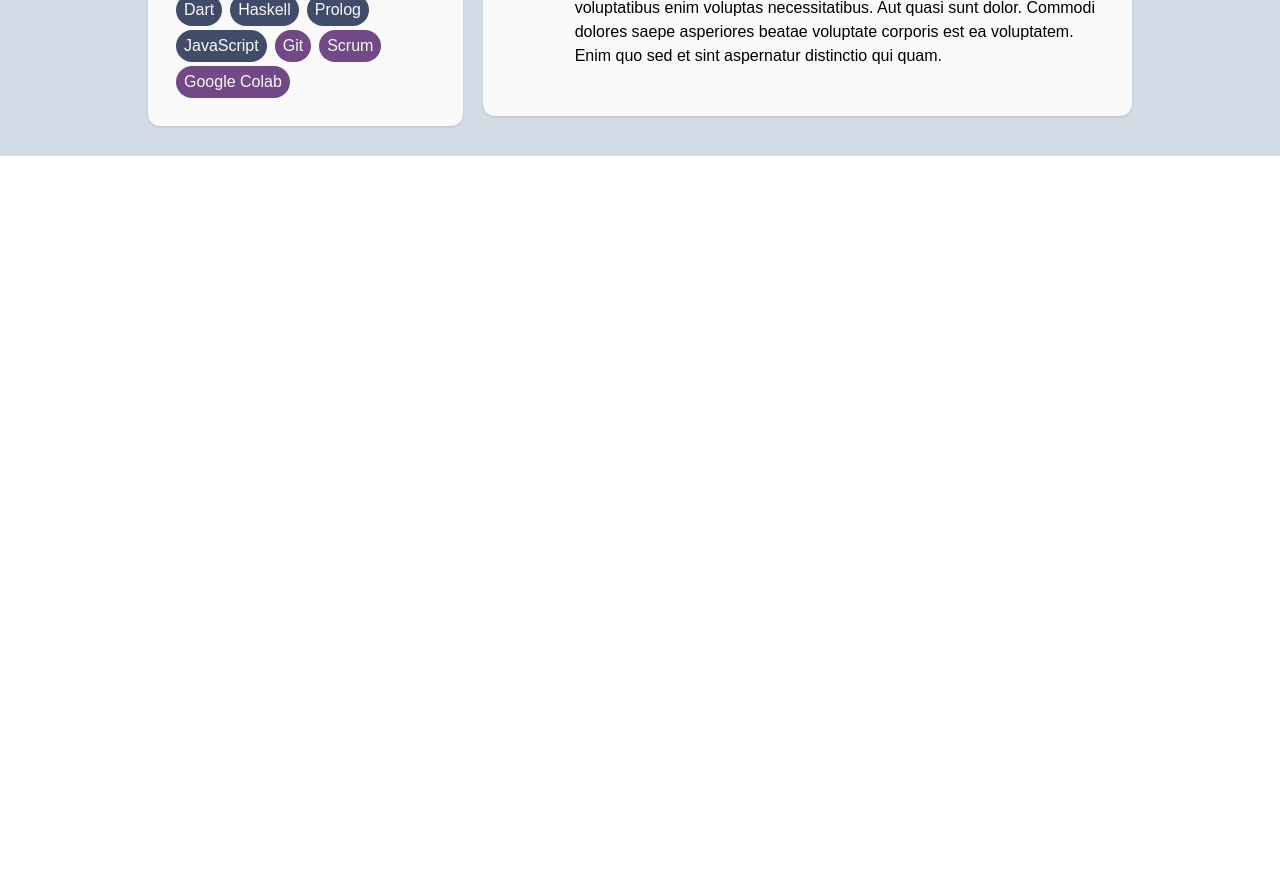
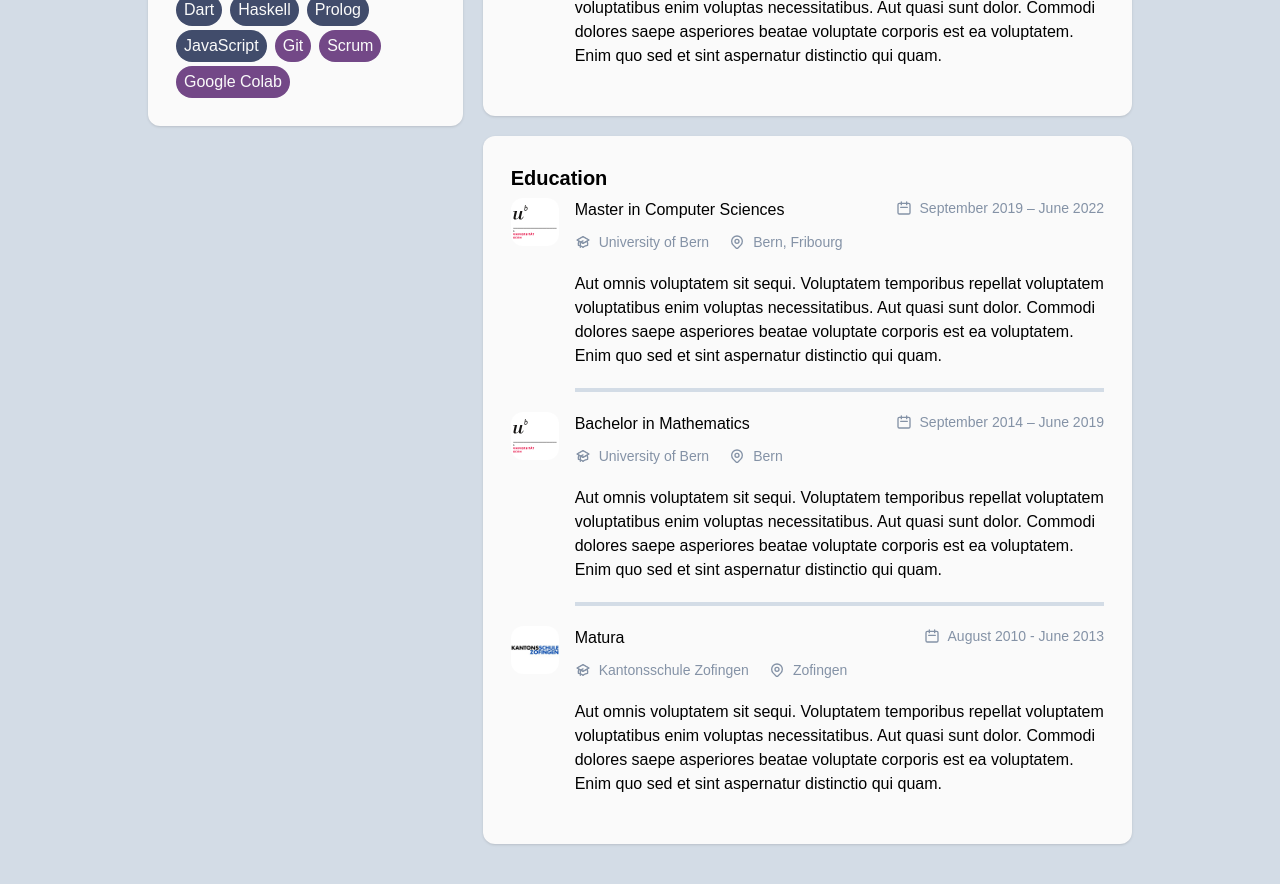
Before and after one commit to jfuchs-png/2023-wetechtogether-tailwind, an Angular app in the folder resume/: page /cv in a window 1280 px wide. Shown: the part 700-1584 px from the top of the page. Before the commit the page ends 856 px from the top, so only its background shows below. Built offline with nearby package versions, Linux system fonts and the light colour scheme.

Commit message:
added education card

```diff
--- a/resume/src/app/app.module.ts
+++ b/resume/src/app/app.module.ts
@@ -15,6 +15,8 @@ import { NavigationbarComponent } from './navigation-bar/navigation-bar.componen
 import { ProjectsScreenComponent } from './projects-screen/projects-screen.component';
 import { PreviewCardComponent } from './preview-card/preview-card.component';
 import { ExperienceItemComponent } from './experience-card/experience-item/experience-item.component';
+import { EducationCardComponent } from './education-card/education-card.component';
+import { EducationItemComponent } from './education-card/education-item/education-item.component';
 // import { EducationCardComponent } from './education-card/education-card.component';
 
 @NgModule({
@@ -32,6 +34,8 @@ import { ExperienceItemComponent } from './experience-card/experience-item/exper
     ProjectsScreenComponent,
     PreviewCardComponent,
     ExperienceItemComponent,
+    EducationCardComponent,
+    EducationItemComponent,
     // EducationCardComponent,
   ],
   imports: [
--- /dev/null
+++ b/resume/src/app/education-card/education-card.component.html
@@ -0,0 +1,16 @@
+<div class="shadow rounded-xl p-7 bg-white mb-5">
+    <h2 class="text-xl font-semibold mb-1.5">Education</h2>
+    <div *ngFor="let education of educationList">
+        <app-education-item
+                [imgSource]="education.imgSource"
+                [studies]="education.studies"
+                [school]="education.school"
+                [schoolLocation]="education.schoolLocation"
+                [workload]="education.workload"
+                [timespan]="education.timespan"
+                [educationDescription]="education.educationDescription"
+                [isLastItem]="education.isLastItem">
+        </app-education-item>
+    </div>
+
+</div>
--- /dev/null
+++ b/resume/src/app/education-card/education-item/education-item.component.html
@@ -0,0 +1,52 @@
+<div class="mb-5 flex flex-col md:flex-row items-start">
+    <!--Logo-->
+    <div class="rounded-xl flex items-center justify-center shrink-0 h-12 w-12 mb-3">
+        <img src="{{imgSource}}" alt="logo"
+             class="inline-block rounded-xl">
+    </div>
+    <!--Content-->
+    <div class="w-full space-y-5 md:ml-4">
+        <!--Header-->
+        <div class="flex flex-col md:flex-row justify-between gap-4">
+            <div class="space-y-2.5">
+                <div class="font-medium">{{studies}}</div>
+                <div class="flex space-x-5">
+                    <div class="flex items-center font-medium text-sm leading-5 text-gray space-x-2">
+                        <svg xmlns="http://www.w3.org/2000/svg" class="h-4 w-4" fill="none" viewBox="0 0 24 24" stroke="currentColor">
+                            <path d="M12 14l9-5-9-5-9 5 9 5z"></path>
+                            <path d="M12 14l6.16-3.422a12.083 12.083 0 01.665 6.479A11.952 11.952 0 0012 20.055a11.952 11.952 0 00-6.824-2.998 12.078 12.078 0 01.665-6.479L12 14z"></path>
+                            <path stroke-linecap="round" stroke-linejoin="round" stroke-width="2" d="M12 14l9-5-9-5-9 5 9 5zm0 0l6.16-3.422a12.083 12.083 0 01.665 6.479A11.952 11.952 0 0012 20.055a11.952 11.952 0 00-6.824-2.998 12.078 12.078 0 01.665-6.479L12 14zm-4 6v-7.5l4-2.222"></path>
+                        </svg>
+                        <span>{{school}}</span>
+                    </div>
+                    <div class="flex items-center font-medium text-sm leading-5 text-gray space-x-2">
+                        <svg xmlns="http://www.w3.org/2000/svg" class="h-4 w-4" fill="none" viewBox="0 0 24 24"
+                             stroke="currentColor">
+                            <path stroke-linecap="round" stroke-linejoin="round" stroke-width="2"
+                                  d="M17.657 16.657L13.414 20.9a1.998 1.998 0 01-2.827 0l-4.244-4.243a8 8 0 1111.314 0z"></path>
+                            <path stroke-linecap="round" stroke-linejoin="round" stroke-width="2"
+                                  d="M15 11a3 3 0 11-6 0 3 3 0 016 0z"></path>
+                        </svg>
+                        <span>{{schoolLocation}}</span>
+                    </div>
+                </div>
+            </div>
+
+            <div class="space-y-2 sm:text-right">
+                <div class="flex space-x-5">
+                    <div class="flex items-center font-medium text-sm leading-5 text-gray space-x-2">
+                        <svg xmlns="http://www.w3.org/2000/svg" class="h-4 w-4" fill="none" viewBox="0 0 24 24" stroke="currentColor">
+                            <path stroke-linecap="round" stroke-linejoin="round" stroke-width="2" d="M8 7V3m8 4V3m-9 8h10M5 21h14a2 2 0 002-2V7a2 2 0 00-2-2H5a2 2 0 00-2 2v12a2 2 0 002 2z"></path>
+                        </svg>
+                        <span>{{timespan}}</span>
+                    </div>
+                </div>
+            </div>
+        </div>
+        <!--Description-->
+        <p class="gray-dark">
+            {{educationDescription}}
+        </p>
+        <div *ngIf="!isLastItem" class="border-y-2 border-gray-light"></div>
+    </div>
+</div>
--- /dev/null
+++ b/resume/src/app/education-card/education.ts
@@ -0,0 +1,10 @@
+export interface Education {
+    imgSource: string;
+    studies: string;
+    school: string;
+    schoolLocation: string;
+    workload: string;
+    timespan: string;
+    educationDescription: string;
+    isLastItem: boolean;
+}
--- a/resume/src/app/resume-screen/resume-screen.component.html
+++ b/resume/src/app/resume-screen/resume-screen.component.html
@@ -15,6 +15,7 @@
         <div class="space-y-5 lg:col-span-2">
             <app-summary-card [aboutMeText]="aboutMeText"></app-summary-card>
             <app-experience-card [experiences]="experiences"></app-experience-card>
+            <app-education-card [educationList]="education"></app-education-card>
         </div>
         <!-- Right Side -->
     </div>
--- a/resume/src/app/resume-screen/resume-screen.component.ts
+++ b/resume/src/app/resume-screen/resume-screen.component.ts
@@ -1,5 +1,6 @@
 import {Component} from '@angular/core';
 import {Experience} from "../experience-card/experience";
+import {Education} from "../education-card/education";
 
 @Component({
     selector: 'app-resume',
@@ -37,4 +38,37 @@ export class ResumeScreenComponent {
             isLastItem: true
         }
         ]
+
+    education: Education[] = [
+        {
+            imgSource: '/assets/logo_unibe.svg',
+            studies: 'Master in Computer Sciences',
+            school: 'University of Bern',
+            schoolLocation: 'Bern, Fribourg',
+            workload: 'Full Time',
+            timespan: 'September 2019 – June 2022',
+            educationDescription: 'Aut omnis voluptatem sit sequi. Voluptatem temporibus repellat voluptatem voluptatibus enim voluptas necessitatibus. Aut quasi sunt dolor. Commodi dolores saepe asperiores beatae voluptate corporis est ea voluptatem. Enim quo sed et sint aspernatur distinctio qui quam.',
+            isLastItem: false
+        },
+        {
+            imgSource: '/assets/logo_unibe.svg',
+            studies: 'Bachelor in Mathematics',
+            school: 'University of Bern',
+            schoolLocation: 'Bern',
+            workload: 'Full Time',
+            timespan: 'September 2014 – June 2019',
+            educationDescription: 'Aut omnis voluptatem sit sequi. Voluptatem temporibus repellat voluptatem voluptatibus enim voluptas necessitatibus. Aut quasi sunt dolor. Commodi dolores saepe asperiores beatae voluptate corporis est ea voluptatem. Enim quo sed et sint aspernatur distinctio qui quam.',
+            isLastItem: false
+        },
+        {
+            imgSource: '/assets/ksz.jpeg',
+            studies: 'Matura',
+            school: 'Kantonsschule Zofingen',
+            schoolLocation: 'Zofingen',
+            workload: 'Full Time',
+            timespan: 'August 2010 - June 2013',
+            educationDescription: 'Aut omnis voluptatem sit sequi. Voluptatem temporibus repellat voluptatem voluptatibus enim voluptas necessitatibus. Aut quasi sunt dolor. Commodi dolores saepe asperiores beatae voluptate corporis est ea voluptatem. Enim quo sed et sint aspernatur distinctio qui quam.',
+            isLastItem: true
+        }
+    ]
 }
```
Also changed, not shown: resume/src/app/education-card/education-card.component.ts (added, +12 -0 lines), resume/src/app/education-card/education-item/education-item.component.ts (added, +17 -0 lines), resume/src/app/education-card/education-card.component.css (added), resume/src/app/education-card/education-item/education-item.component.css (added), resume/src/assets/ksz.jpeg (added), resume/src/assets/logo_unibe.svg (added).
